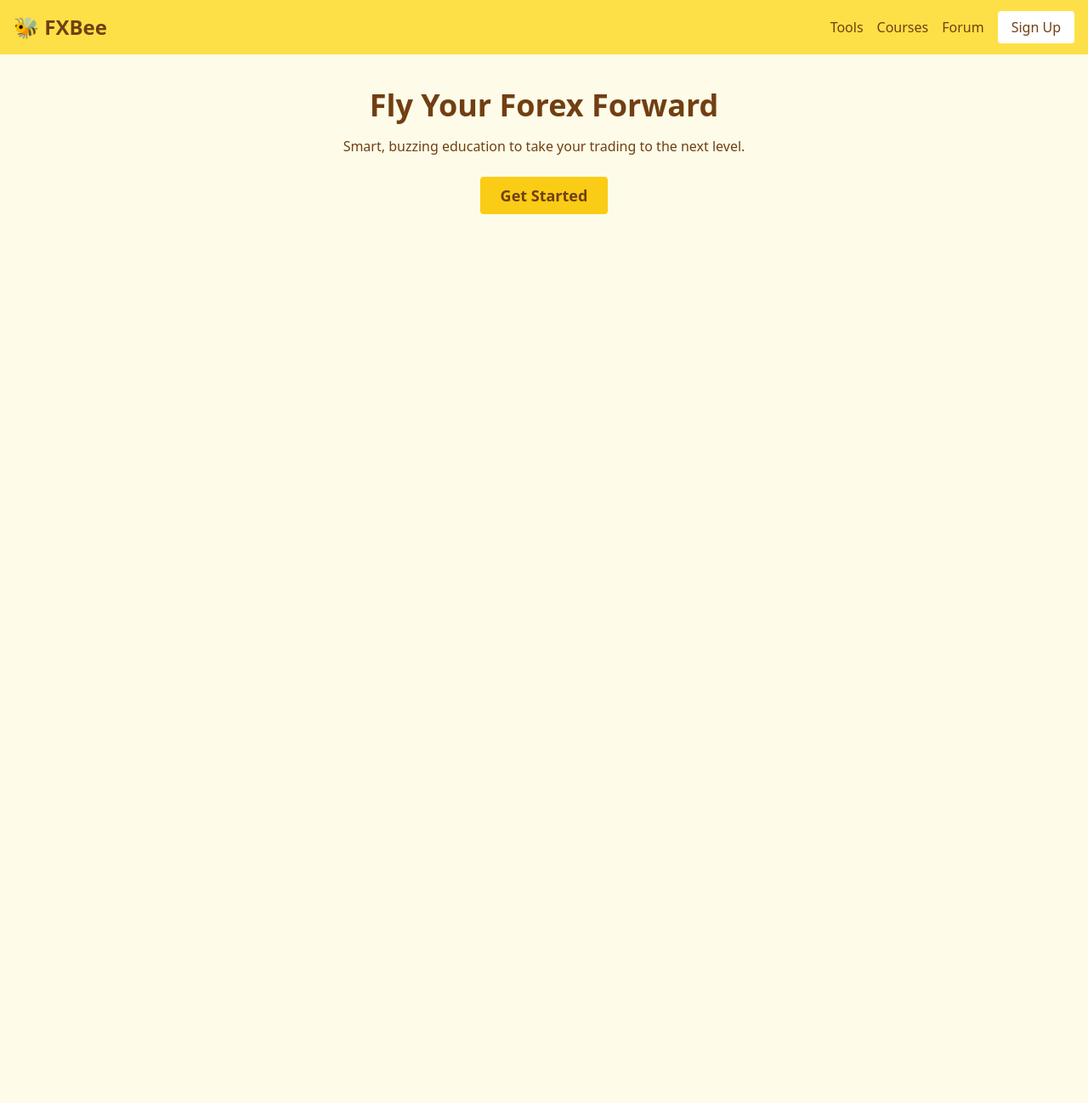
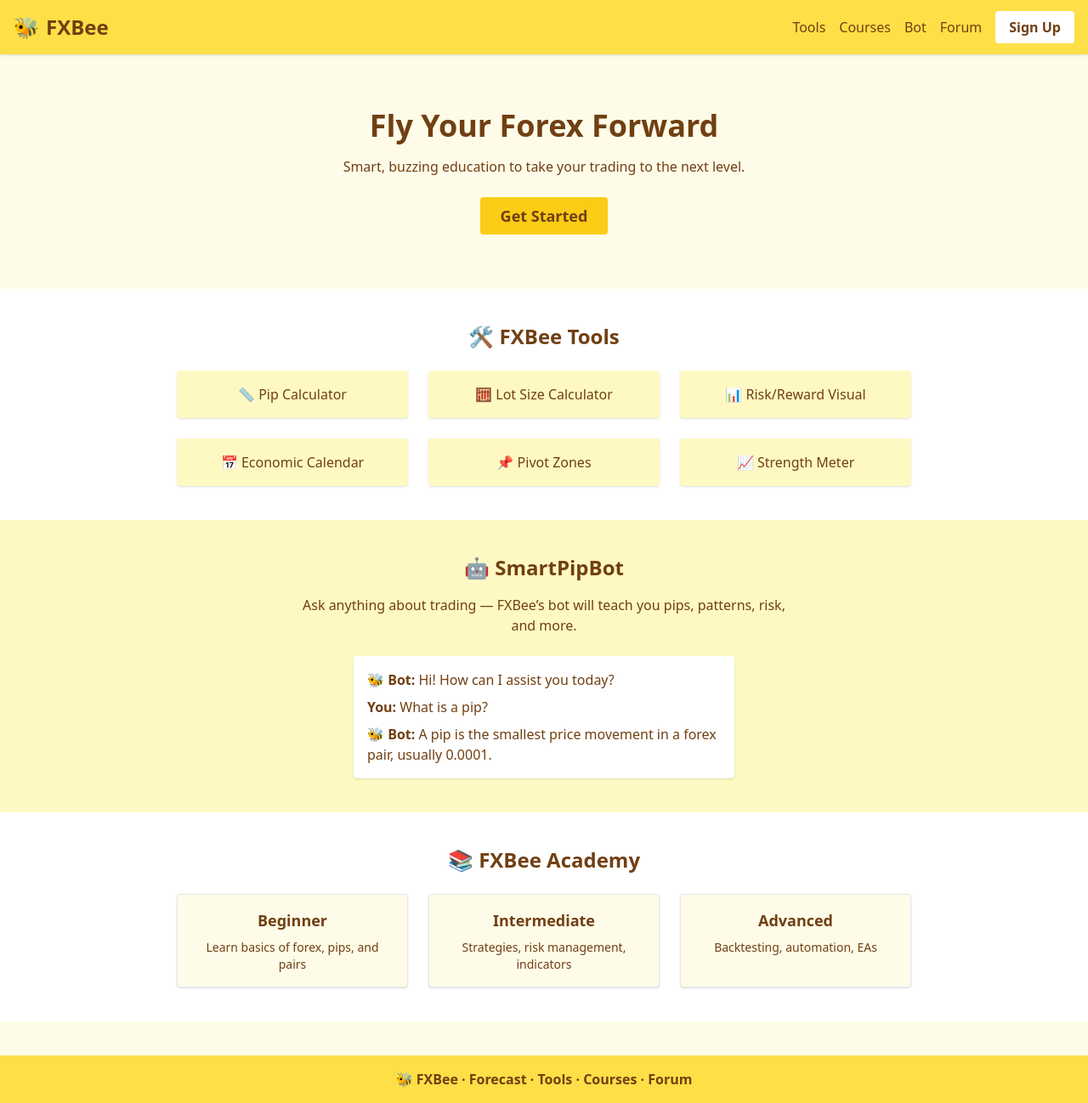
Before and after one commit to Muhuned/fxbee-client, a React (Vite) app: page / in a window 1280 px wide. Shown: the whole page at 85% size. Before the commit the page ends 800 px from the top, so only its background shows below. Built offline with nearby package versions, Linux system fonts and the light colour scheme; the HTML template or start-up script is replaced by a standard one.

Commit message:
Add files via upload

```diff
--- a/package.json
+++ b/package.json
@@ -1,5 +1,5 @@
 {
-  "name": "fxbee-v2",
+  "name": "fxbee-v2.1",
   "version": "1.0.0",
   "scripts": {
     "dev": "vite",
--- a/src/pages/Home.jsx
+++ b/src/pages/Home.jsx
@@ -3,21 +3,68 @@ import React from 'react';
 export default function Home() {
   return (
     <div className="min-h-screen bg-yellow-50 text-yellow-900">
-      <header className="bg-yellow-300 p-4 flex justify-between items-center">
-        <h1 className="text-2xl font-bold">🐝 FXBee</h1>
-        <nav>
-          <a href="/tools" className="mr-4">Tools</a>
-          <a href="/courses" className="mr-4">Courses</a>
-          <a href="/forum" className="mr-4">Forum</a>
-          <a href="/signup" className="bg-white text-yellow-900 px-4 py-2 rounded">Sign Up</a>
+      <header className="bg-yellow-300 p-4 flex justify-between items-center shadow">
+        <h1 className="text-2xl font-bold flex items-center gap-2">
+          🐝 <span>FXBee</span>
+        </h1>
+        <nav className="space-x-4">
+          <a href="#tools">Tools</a>
+          <a href="#courses">Courses</a>
+          <a href="#bot">Bot</a>
+          <a href="#forum">Forum</a>
+          <a href="#" className="bg-white px-4 py-2 rounded text-yellow-900 font-semibold">Sign Up</a>
         </nav>
       </header>
 
-      <main className="p-10 text-center">
+      <main className="text-center py-16 px-4">
         <h2 className="text-4xl font-bold mb-4">Fly Your Forex Forward</h2>
         <p className="mb-6">Smart, buzzing education to take your trading to the next level.</p>
         <button className="bg-yellow-400 px-6 py-2 rounded text-lg font-semibold">Get Started</button>
       </main>
+
+      <section id="tools" className="bg-white py-10">
+        <h3 className="text-2xl font-bold text-center mb-6">🛠 FXBee Tools</h3>
+        <div className="grid grid-cols-2 md:grid-cols-3 gap-6 max-w-4xl mx-auto px-4">
+          <div className="bg-yellow-100 p-4 rounded shadow text-center">📏 Pip Calculator</div>
+          <div className="bg-yellow-100 p-4 rounded shadow text-center">🧮 Lot Size Calculator</div>
+          <div className="bg-yellow-100 p-4 rounded shadow text-center">📊 Risk/Reward Visual</div>
+          <div className="bg-yellow-100 p-4 rounded shadow text-center">📅 Economic Calendar</div>
+          <div className="bg-yellow-100 p-4 rounded shadow text-center">📌 Pivot Zones</div>
+          <div className="bg-yellow-100 p-4 rounded shadow text-center">📈 Strength Meter</div>
+        </div>
+      </section>
+
+      <section id="bot" className="bg-yellow-100 py-10 text-center">
+        <h3 className="text-2xl font-bold mb-4">🤖 SmartPipBot</h3>
+        <p className="max-w-xl mx-auto mb-6">Ask anything about trading — FXBee’s bot will teach you pips, patterns, risk, and more.</p>
+        <div className="bg-white rounded shadow max-w-md mx-auto p-4 text-left">
+          <p><strong>🐝 Bot:</strong> Hi! How can I assist you today?</p>
+          <p className="mt-2"><strong>You:</strong> What is a pip?</p>
+          <p className="mt-2"><strong>🐝 Bot:</strong> A pip is the smallest price movement in a forex pair, usually 0.0001.</p>
+        </div>
+      </section>
+
+      <section id="courses" className="bg-white py-10">
+        <h3 className="text-2xl font-bold text-center mb-6">📚 FXBee Academy</h3>
+        <div className="grid grid-cols-1 sm:grid-cols-3 gap-6 max-w-4xl mx-auto px-4">
+          <div className="bg-yellow-50 p-4 border rounded text-center shadow">
+            <h4 className="font-bold text-lg">Beginner</h4>
+            <p className="text-sm mt-2">Learn basics of forex, pips, and pairs</p>
+          </div>
+          <div className="bg-yellow-50 p-4 border rounded text-center shadow">
+            <h4 className="font-bold text-lg">Intermediate</h4>
+            <p className="text-sm mt-2">Strategies, risk management, indicators</p>
+          </div>
+          <div className="bg-yellow-50 p-4 border rounded text-center shadow">
+            <h4 className="font-bold text-lg">Advanced</h4>
+            <p className="text-sm mt-2">Backtesting, automation, EAs</p>
+          </div>
+        </div>
+      </section>
+
+      <footer className="bg-yellow-300 text-center p-4 mt-10 text-yellow-900 font-bold">
+        🐝 FXBee · Forecast · Tools · Courses · Forum
+      </footer>
     </div>
   );
 }
--- a/tailwind.config.js
+++ b/tailwind.config.js
@@ -1,8 +1,5 @@
 export default {
-  content: [
-    "./index.html",
-    "./src/**/*.{js,jsx}"
-  ],
+  content: ["./index.html", "./src/**/*.{js,jsx}"],
   theme: {
     extend: {},
   },
--- a/vite.config.js
+++ b/vite.config.js
@@ -1,15 +1,10 @@
-import { defineConfig } from 'vite';
-import react from '@vitejs/plugin-react';
+import { defineConfig } from 'vite'
+import react from '@vitejs/plugin-react'
 
 export default defineConfig({
   plugins: [react()],
   build: {
     outDir: 'dist',
-    target: 'esnext',
-    minify: true,
-    sourcemap: false
-  },
-  server: {
-    port: 3000
+    target: 'esnext'
   }
-});
+})
```
